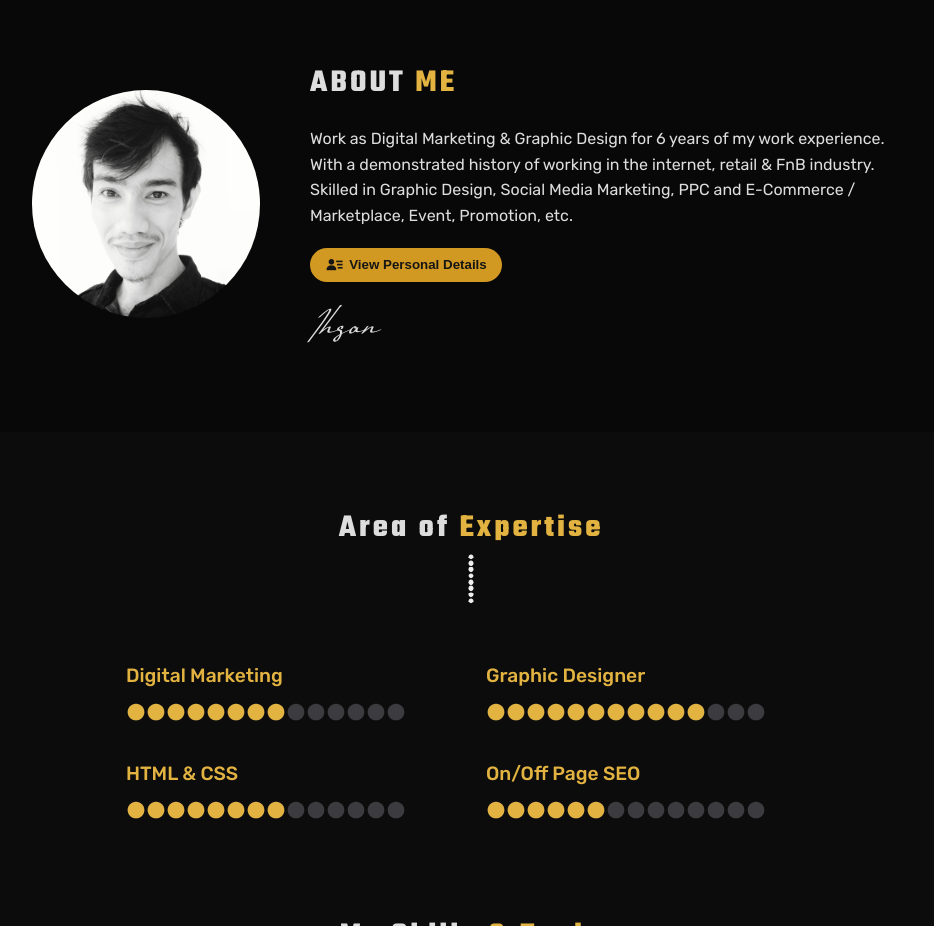
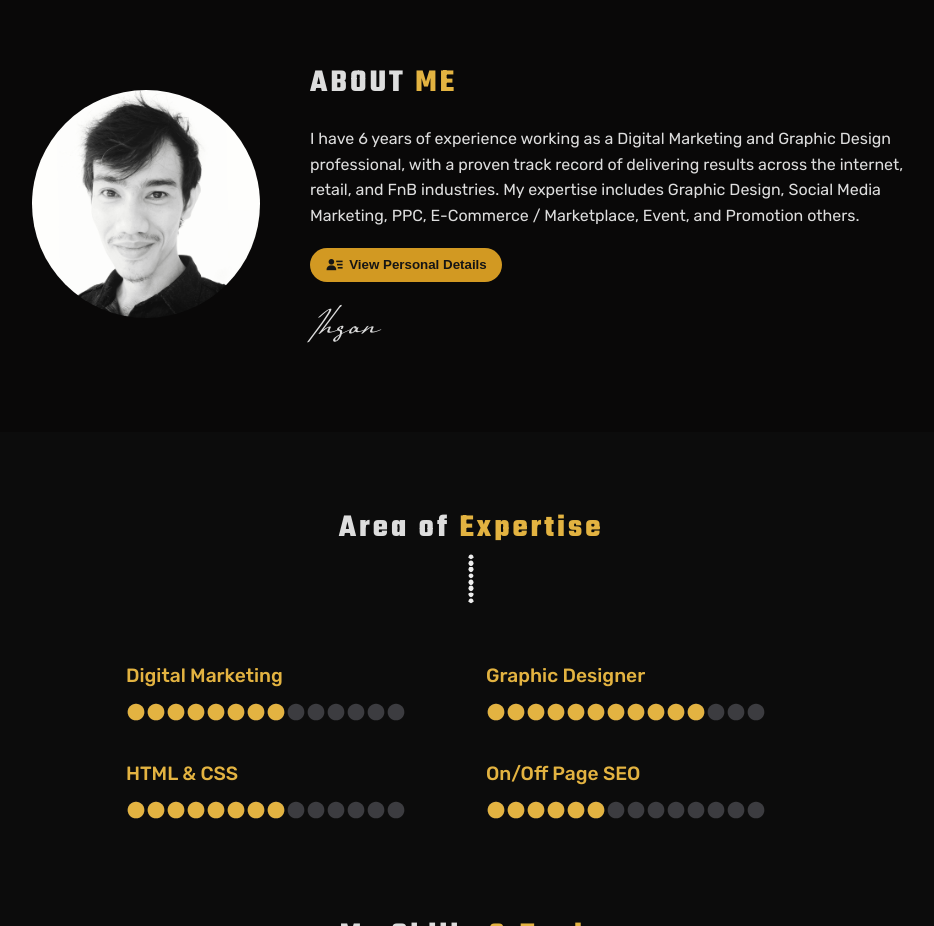
Before and after one commit to coihsan/karsa-mahasura-template, a plain HTML site: page index.html in a window 1280 px wide. Shown: the part 820-1746 px from the top of the page, without its empty margins (169-1103 px from the left). Drawn offline with nearby package versions, Linux system fonts and the light colour scheme.

Commit message:
Update index.html

```diff
--- a/index.html
+++ b/index.html
@@ -101,7 +101,7 @@ height="0" width="0" style="display:none;visibility:hidden"></iframe></noscript>
           <figure class="foto-profil"><img src="img/yellow.png" alt="ihsan"></figure>
           <div class="aboutme-body">
             <div class="aboutme-title text-left uppercase"><h4>About <span class="green-text">Me</span></h4></div>
-            <div class="aboutme-description">Work as Digital Marketing & Graphic Design for 6 years of my work experience. With a demonstrated history of working in the internet, retail & FnB industry. Skilled in Graphic Design, Social Media Marketing, PPC and E-Commerce / Marketplace, Event, Promotion, etc.</div>
+            <div class="aboutme-description">I have 6 years of experience working as a Digital Marketing and Graphic Design professional, with a proven track record of delivering results across the internet, retail, and FnB industries. My expertise includes Graphic Design, Social Media Marketing, PPC, E-Commerce / Marketplace, Event, and Promotion others.</div>
             <button type="button" class="open-modal button-effects" data-open="modal1"><i class='bx bxs-user-detail'></i> View Personal Details</button>
             <div class="aboutme-footer">
               <div class="aboutme-signature">Ihsan</div>
```
